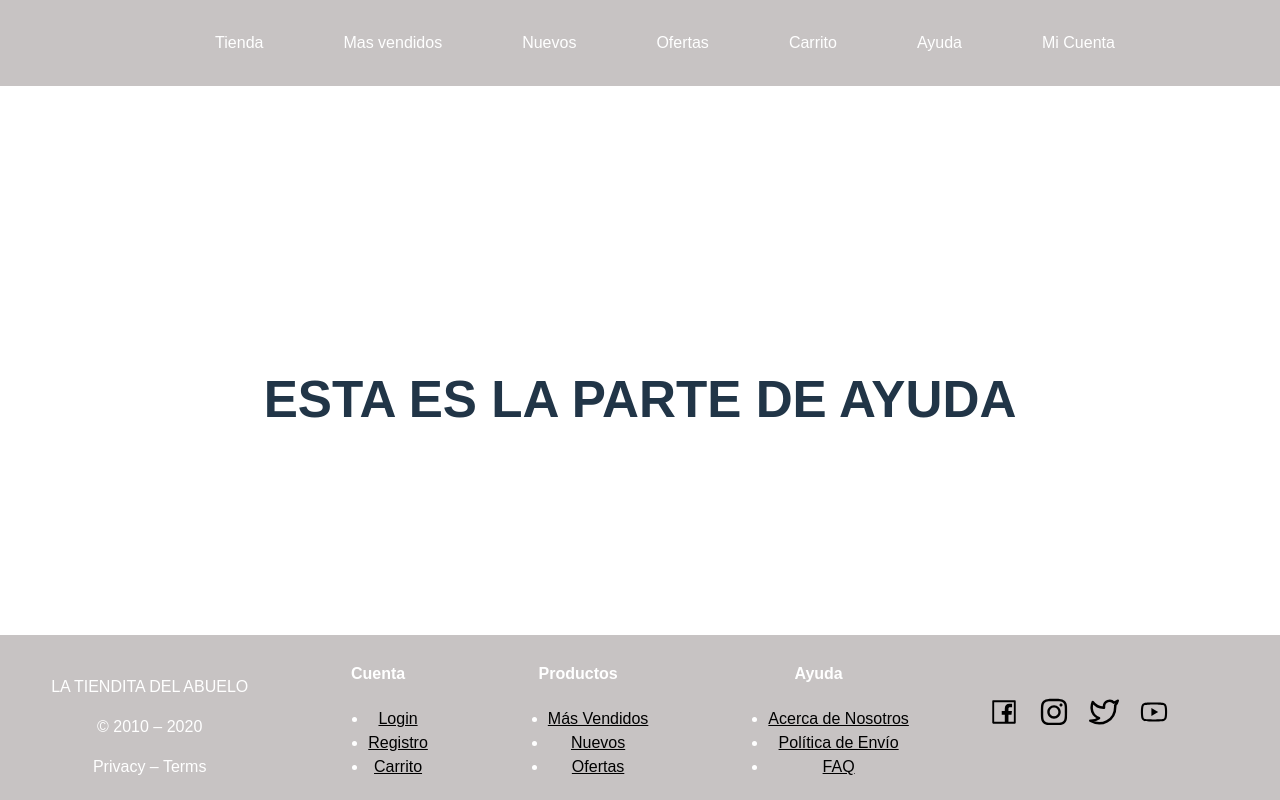
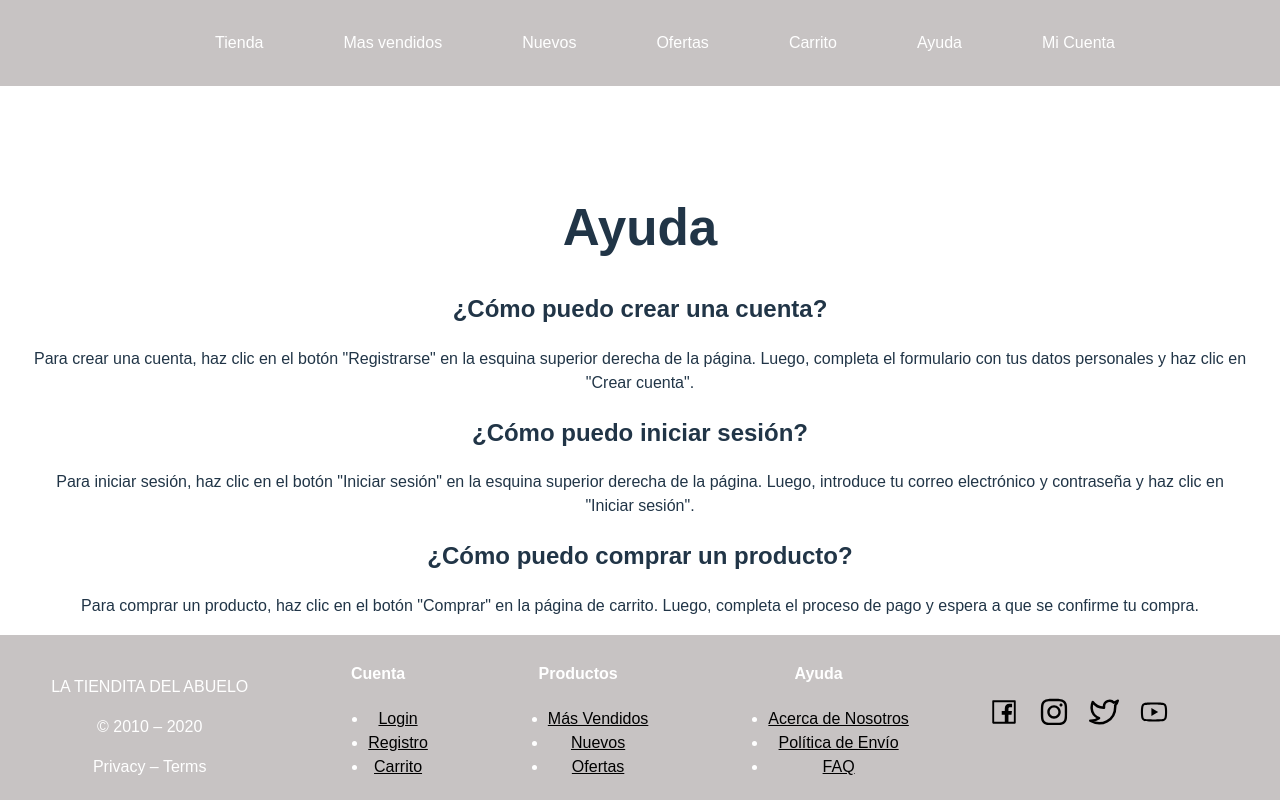
Before and after one commit to LuiguiParedes2018/ProyectoPrograWeb, a React (Vite) app: page /enlace5 in a window 1280 px wide. Built offline with nearby package versions, Linux system fonts and the light colour scheme; a web font is replaced by a local one.

Commit message:
cambios en ayuda y ofertas

```diff
--- a/src/componentes/Ayuda.jsx
+++ b/src/componentes/Ayuda.jsx
@@ -1,15 +1,25 @@
-import '../App.css'
+import React from 'react'
 import Menu from './Menu'
 import Pie from './Pie'
+import '../App.css'
+
 
 function Ayuda() {
-    return (
-        <>
-        <Menu/>
-            <h1>ESTA ES LA PARTE DE AYUDA</h1>
-        <Pie/>
-        </>
-    )
+  return (
+    <div>
+      <Menu/>
+      <h1>Ayuda</h1>
+      <div className="ayuda-container">
+        <h2>¿Cómo puedo crear una cuenta?</h2>
+        <p>Para crear una cuenta, haz clic en el botón "Registrarse" en la esquina superior derecha de la página. Luego, completa el formulario con tus datos personales y haz clic en "Crear cuenta".</p>
+        <h2>¿Cómo puedo iniciar sesión?</h2>
+        <p>Para iniciar sesión, haz clic en el botón "Iniciar sesión" en la esquina superior derecha de la página. Luego, introduce tu correo electrónico y contraseña y haz clic en "Iniciar sesión".</p>
+        <h2>¿Cómo puedo comprar un producto?</h2>
+        <p>Para comprar un producto, haz clic en el botón "Comprar" en la página de carrito. Luego, completa el proceso de pago y espera a que se confirme tu compra.</p>
+      </div>
+      <Pie/>
+    </div>
+  )
 }
 
 export default Ayuda
--- a/src/componentes/Ofertas.jsx
+++ b/src/componentes/Ofertas.jsx
@@ -1,15 +1,31 @@
-import '../App.css'
+import React from 'react'
 import Menu from './Menu'
 import Pie from './Pie'
-import "../Styles/imagenes.css"
-function Ofertas() {
-    return (
-        <>
-        <Menu/>
-            <h1>AQUI ESTAN LAS OFERTAS</h1>
-        <Pie/>
-        </>
-    )
+import '../App.css'
+import '../Styles/imagenes.css'
+import productos from './productos.json'
+
+function Ofertas(){
+  const ofertas = productos.filter(producto => producto.nombre === 'Toyota' || producto.nombre === 'Ford')
+  const ofertasMitadPrecio = ofertas.map(oferta => ({...oferta, precio: oferta.precio / 2}))
+
+  return (
+    <div>
+      <Menu/>
+      <h1>AQUI ESTAN LAS OFERTAS</h1>
+      <div className="ofertas-container">
+        {ofertasMitadPrecio.map((oferta, index) => (
+          <div key={index} className="oferta-item">
+            <h2>{oferta.nombre}</h2>
+            <img src={oferta.imagen} alt={oferta.nombre} className="oferta-image"/>
+            <p>{oferta.precio}</p>
+            <button className="oferta-button">Comprar</button>
+          </div>
+        ))}
+      </div>
+      <Pie/>
+    </div>
+  )
 }
 
 export default Ofertas
```
